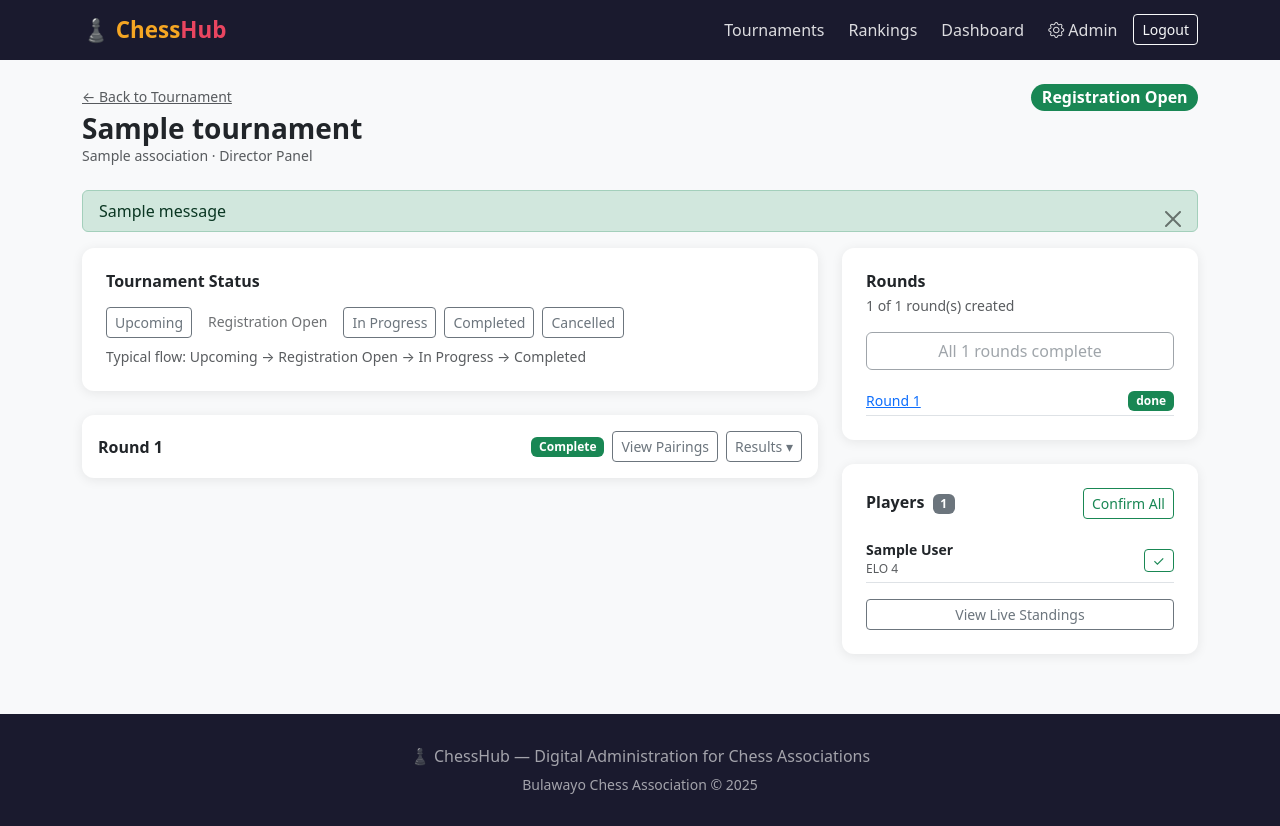
After one commit to Mahwaya/bcaChessHub, a Django app: page /tournaments/1/manage/ in a window 1280 px wide. The commit adds this page. Run offline with Django 5.2, Linux system fonts and the light colour scheme; a user stored in the database is signed in; tables that the repository leaves empty hold one stand-in row (values such as "Sample post"); one stand-in notice (Sample message) is shown.

Commit message:
Add tournament director panel: round management, result entry, registration confirm

```diff
--- a/templates/tournaments/detail.html
+++ b/templates/tournaments/detail.html
@@ -24,9 +24,9 @@
             </span>
             <span class="badge bg-light text-dark border">{{ tournament.get_format_display }}</span>
           </div>
-          {% if user.is_staff %}
-            <a href="/admin/tournaments/tournament/{{ tournament.pk }}/change/" class="btn btn-outline-secondary btn-sm">
-              <i class="bi bi-pencil"></i> Edit
+          {% if user.is_staff or user.member.role == 'admin' and user.member.association == tournament.association %}
+            <a href="{% url 'tournament_manage' tournament.pk %}" class="btn btn-chess btn-sm">
+              <i class="bi bi-gear"></i> Manage Tournament
             </a>
           {% endif %}
         </div>
--- /dev/null
+++ b/templates/tournaments/manage.html
@@ -0,0 +1,273 @@
+{% extends 'base.html' %}
+{% block title %}Manage — {{ tournament.name }}{% endblock %}
+
+{% block content %}
+<div class="container mt-4">
+
+  <!-- Header -->
+  <div class="d-flex align-items-start justify-content-between flex-wrap gap-2 mb-4">
+    <div>
+      <a href="{% url 'tournament_detail' tournament.pk %}" class="text-muted small">&larr; Back to Tournament</a>
+      <h3 class="fw-bold mt-1 mb-0">{{ tournament.name }}</h3>
+      <div class="text-muted small">{{ tournament.association.name }} &middot; Director Panel</div>
+    </div>
+    <span class="badge fs-6 rounded-pill badge-status-{{ tournament.status }}">
+      {{ tournament.get_status_display }}
+    </span>
+  </div>
+
+  <!-- Flash messages -->
+  {% for msg in messages %}
+  <div class="alert alert-{{ msg.tags }} alert-dismissible fade show py-2" role="alert">
+    {{ msg }}
+    <button type="button" class="btn-close" data-bs-dismiss="alert"></button>
+  </div>
+  {% endfor %}
+
+  <div class="row g-4">
+
+    <!-- ── LEFT COLUMN ────────────────────────────────── -->
+    <div class="col-lg-8">
+
+      <!-- ① Status control -->
+      <div class="card p-4 mb-4">
+        <h6 class="fw-bold mb-3">Tournament Status</h6>
+        <div class="d-flex flex-wrap gap-2">
+          {% for val, label in status_choices %}
+          <form method="post">
+            {% csrf_token %}
+            <input type="hidden" name="action" value="set_status">
+            <input type="hidden" name="status" value="{{ val }}">
+            <button type="submit"
+              class="btn btn-sm {% if tournament.status == val %}btn-chess{% else %}btn-outline-secondary{% endif %}"
+              {% if tournament.status == val %}disabled{% endif %}>
+              {{ label }}
+            </button>
+          </form>
+          {% endfor %}
+        </div>
+        <div class="text-muted small mt-2">
+          Typical flow: Upcoming → Registration Open → In Progress → Completed
+        </div>
+      </div>
+
+      <!-- ② Current round matches + result entry -->
+      {% if current_round %}
+      <div class="card p-4 mb-4">
+        <div class="d-flex align-items-center justify-content-between mb-3">
+          <h6 class="fw-bold mb-0">Round {{ current_round.number }} — Record Results</h6>
+          <form method="post">
+            {% csrf_token %}
+            <input type="hidden" name="action" value="complete_round">
+            <input type="hidden" name="round_pk" value="{{ current_round.pk }}">
+            <button type="submit" class="btn btn-success btn-sm"
+              onclick="return confirm('Mark Round {{ current_round.number }} complete? This cannot be undone.')">
+              ✓ Mark Round {{ current_round.number }} Complete
+            </button>
+          </form>
+        </div>
+
+        <div class="table-responsive">
+          <table class="table table-hover align-middle mb-0">
+            <thead>
+              <tr>
+                <th style="width:3.5rem;" class="text-center">Board</th>
+                <th>White</th>
+                <th style="width:9rem;">Result</th>
+                <th>Black</th>
+                <th style="width:5rem;"></th>
+              </tr>
+            </thead>
+            <tbody>
+              {% for match in current_round.matches.all %}
+              <tr>
+                <td class="text-center text-muted">
+                  {% if match.black_player %}{{ match.board_number|default:"—" }}{% else %}BYE{% endif %}
+                </td>
+
+                <td>
+                  <span class="fw-semibold">{{ match.white_player.user.get_full_name|default:match.white_player.user.username }}</span>
+                  <span class="text-muted small ms-1">({{ match.white_player.rating }})</span>
+                </td>
+
+                <td>
+                  {% if match.black_player is None %}
+                    <span class="text-muted small">full point bye</span>
+                  {% elif match.result != 'pending' %}
+                    <span class="badge bg-success">{{ match.get_result_display }}</span>
+                  {% else %}
+                    <form method="post" action="{% url 'tournament_record_result' tournament.pk match.pk %}" class="d-flex gap-1">
+                      {% csrf_token %}
+                      <select name="result" class="form-select form-select-sm" required>
+                        <option value="">—</option>
+                        {% for val, label in result_choices %}
+                        <option value="{{ val }}">{{ label }}</option>
+                        {% endfor %}
+                      </select>
+                      <button type="submit" class="btn btn-sm btn-chess px-2">✓</button>
+                    </form>
+                  {% endif %}
+                </td>
+
+                <td>
+                  {% if match.black_player %}
+                    <span class="fw-semibold">{{ match.black_player.user.get_full_name|default:match.black_player.user.username }}</span>
+                    <span class="text-muted small ms-1">({{ match.black_player.rating }})</span>
+                  {% else %}
+                    <span class="text-muted">—</span>
+                  {% endif %}
+                </td>
+
+                <td class="text-muted small text-center">
+                  {% if match.result == 'pending' and match.black_player %}
+                    <span class="text-warning">pending</span>
+                  {% endif %}
+                </td>
+              </tr>
+              {% endfor %}
+            </tbody>
+          </table>
+        </div>
+      </div>
+      {% endif %}
+
+      <!-- ③ Completed rounds (collapsed) -->
+      {% for round in rounds %}
+      {% if round.is_complete %}
+      <div class="card p-3 mb-3">
+        <div class="d-flex align-items-center justify-content-between">
+          <span class="fw-semibold">Round {{ round.number }}</span>
+          <div class="d-flex align-items-center gap-2">
+            <span class="badge bg-success">Complete</span>
+            <a href="{% url 'tournament_round' tournament.pk round.number %}" class="btn btn-outline-secondary btn-sm">
+              View Pairings
+            </a>
+            <button class="btn btn-outline-secondary btn-sm" type="button"
+              data-bs-toggle="collapse" data-bs-target="#round{{ round.number }}">
+              Results ▾
+            </button>
+          </div>
+        </div>
+        <div class="collapse mt-3" id="round{{ round.number }}">
+          <table class="table table-sm mb-0">
+            <tbody>
+              {% for match in round.matches.all %}
+              <tr>
+                <td class="text-muted small" style="width:3rem;">{% if match.black_player %}{{ match.board_number|default:"—" }}{% else %}BYE{% endif %}</td>
+                <td>{{ match.white_player.user.get_full_name|default:match.white_player.user.username }}</td>
+                <td class="fw-bold text-center" style="width:6rem;">
+                  {% if match.result == 'white_win' %}1 – 0
+                  {% elif match.result == 'black_win' %}0 – 1
+                  {% elif match.result == 'draw' %}½ – ½
+                  {% elif match.result == 'white_forfeit' %}w.ff
+                  {% elif match.result == 'black_forfeit' %}b.ff
+                  {% else %}bye{% endif %}
+                </td>
+                <td>{% if match.black_player %}{{ match.black_player.user.get_full_name|default:match.black_player.user.username }}{% else %}—{% endif %}</td>
+              </tr>
+              {% endfor %}
+            </tbody>
+          </table>
+        </div>
+      </div>
+      {% endif %}
+      {% endfor %}
+
+    </div>
+
+    <!-- ── RIGHT COLUMN ───────────────────────────────── -->
+    <div class="col-lg-4">
+
+      <!-- ④ Start next round -->
+      <div class="card p-4 mb-4">
+        <h6 class="fw-bold mb-1">Rounds</h6>
+        <div class="text-muted small mb-3">
+          {{ rounds|length }} of {{ tournament.num_rounds }} round(s) created
+        </div>
+
+        {% if can_start_round %}
+        <form method="post">
+          {% csrf_token %}
+          <input type="hidden" name="action" value="start_round">
+          <button type="submit" class="btn btn-chess w-100 fw-semibold">
+            ▶ Start Round {{ next_round_number }}
+          </button>
+        </form>
+        {% elif current_round %}
+        <button class="btn btn-outline-secondary w-100" disabled>
+          Complete Round {{ current_round.number }} first
+        </button>
+        {% elif rounds|length >= tournament.num_rounds %}
+        <button class="btn btn-outline-secondary w-100" disabled>
+          All {{ tournament.num_rounds }} rounds complete
+        </button>
+        {% else %}
+        <button class="btn btn-outline-secondary w-100" disabled title="Need ≥ 2 confirmed players">
+          Not ready to start
+        </button>
+        {% endif %}
+
+        {% if rounds %}
+        <div class="mt-3">
+          {% for round in rounds %}
+          <div class="d-flex justify-content-between align-items-center py-1 border-bottom">
+            <a href="{% url 'tournament_round' tournament.pk round.number %}" class="small">
+              Round {{ round.number }}
+            </a>
+            <span class="badge {% if round.is_complete %}bg-success{% else %}bg-warning text-dark{% endif %}">
+              {% if round.is_complete %}done{% else %}active{% endif %}
+            </span>
+          </div>
+          {% endfor %}
+        </div>
+        {% endif %}
+      </div>
+
+      <!-- ⑤ Registrations -->
+      <div class="card p-4">
+        <div class="d-flex justify-content-between align-items-center mb-3">
+          <h6 class="fw-bold mb-0">
+            Players
+            <span class="badge bg-secondary ms-1">{{ registrations|length }}</span>
+          </h6>
+          {% if registrations %}
+          <form method="post">
+            {% csrf_token %}
+            <input type="hidden" name="action" value="confirm_all">
+            <button type="submit" class="btn btn-sm btn-outline-success">Confirm All</button>
+          </form>
+          {% endif %}
+        </div>
+
+        {% for reg in registrations %}
+        <div class="d-flex align-items-center justify-content-between py-1 border-bottom gap-2">
+          <div class="small">
+            <div class="fw-semibold">{{ reg.player.user.get_full_name|default:reg.player.user.username }}</div>
+            <div class="text-muted" style="font-size:0.75rem;">ELO {{ reg.player.rating }}</div>
+          </div>
+          {% if reg.status == 'confirmed' %}
+            <span class="badge bg-success">confirmed</span>
+          {% elif reg.status == 'pending' %}
+            <form method="post" class="ms-auto">
+              {% csrf_token %}
+              <input type="hidden" name="action" value="confirm_reg">
+              <input type="hidden" name="reg_pk" value="{{ reg.pk }}">
+              <button type="submit" class="btn btn-sm btn-outline-success py-0 px-2">✓</button>
+            </form>
+          {% else %}
+            <span class="badge bg-secondary">{{ reg.get_status_display }}</span>
+          {% endif %}
+        </div>
+        {% empty %}
+        <p class="text-muted small mb-0">No registrations yet.</p>
+        {% endfor %}
+
+        <a href="{% url 'tournament_standings' tournament.pk %}" class="btn btn-outline-secondary btn-sm w-100 mt-3">
+          View Live Standings
+        </a>
+      </div>
+
+    </div>
+  </div>
+</div>
+{% endblock %}
--- a/tournaments/urls.py
+++ b/tournaments/urls.py
@@ -7,4 +7,6 @@ urlpatterns = [
     path('<int:pk>/register/', views.tournament_register, name='tournament_register'),
     path('<int:pk>/standings/', views.tournament_standings, name='tournament_standings'),
     path('<int:pk>/rounds/<int:round_number>/', views.tournament_round, name='tournament_round'),
+    path('<int:pk>/manage/', views.tournament_manage, name='tournament_manage'),
+    path('<int:pk>/manage/result/<int:match_pk>/', views.tournament_record_result, name='tournament_record_result'),
 ]
--- a/tournaments/views.py
+++ b/tournaments/views.py
@@ -1,8 +1,19 @@
 from django.shortcuts import render, get_object_or_404, redirect
 from django.contrib.auth.decorators import login_required
 from django.contrib import messages
+from django.views.decorators.http import require_POST
 from .models import Tournament, TournamentRegistration, Round
 from matches.models import Match
+
+
+def _is_director(user, tournament):
+    """True if user may manage this tournament."""
+    if user.is_staff:
+        return True
+    if hasattr(user, 'member'):
+        m = user.member
+        return m.role == 'admin' and m.association_id == tournament.association_id
+    return False
 
 
 def tournament_list(request):
@@ -100,3 +111,116 @@ def tournament_round(request, pk, round_number):
         'rounds': rounds,
         'viewer_member': request.user.member if request.user.is_authenticated and hasattr(request.user, 'member') else None,
     })
+
+
+@login_required
+def tournament_manage(request, pk):
+    """Tournament director panel — start rounds, record results, confirm registrations."""
+    tournament = get_object_or_404(Tournament.objects.select_related('association'), pk=pk)
+
+    if not _is_director(request.user, tournament):
+        messages.error(request, 'You do not have permission to manage this tournament.')
+        return redirect('tournament_detail', pk=pk)
+
+    if request.method == 'POST':
+        action = request.POST.get('action')
+
+        if action == 'set_status':
+            new_status = request.POST.get('status')
+            valid = [s[0] for s in Tournament.STATUS_CHOICES]
+            if new_status in valid:
+                tournament.status = new_status
+                tournament.save(update_fields=['status'])
+                messages.success(request, f'Status changed to "{tournament.get_status_display()}".')
+
+        elif action == 'confirm_reg':
+            reg = get_object_or_404(TournamentRegistration, pk=request.POST.get('reg_pk'), tournament=tournament)
+            reg.status = 'confirmed'
+            reg.save(update_fields=['status'])
+            messages.success(request, f'{reg.player} confirmed.')
+
+        elif action == 'confirm_all':
+            count = TournamentRegistration.objects.filter(tournament=tournament, status='pending').update(status='confirmed')
+            messages.success(request, f'{count} registration(s) confirmed.')
+
+        elif action == 'start_round':
+            from .services import create_next_round
+            try:
+                round_obj, pairings, bye_player, errors = create_next_round(tournament)
+                messages.success(request, f'Round {round_obj.number} started — {len(pairings)} board(s).')
+                if bye_player:
+                    messages.info(request, f'{bye_player} receives a full-point bye.')
+                for err in errors:
+                    messages.warning(request, err)
+            except ValueError as exc:
+                messages.error(request, str(exc))
+
+        elif action == 'complete_round':
+            round_obj = get_object_or_404(Round, pk=request.POST.get('round_pk'), tournament=tournament)
+            from .services import complete_round
+            try:
+                complete_round(round_obj)
+                messages.success(request, f'Round {round_obj.number} marked complete.')
+            except ValueError as exc:
+                messages.error(request, str(exc))
+
+        return redirect('tournament_manage', pk=pk)
+
+    # GET — build context
+    registrations = tournament.registrations.select_related('player__user').order_by('status', 'registered_at')
+    rounds = list(
+        tournament.rounds.prefetch_related(
+            'matches__white_player__user',
+            'matches__black_player__user',
+        ).order_by('number')
+    )
+    current_round = next((r for r in rounds if not r.is_complete), None)
+    completed_rounds = tournament.rounds.filter(is_complete=True).count()
+    can_start_round = (
+        tournament.status in ('registration_open', 'in_progress')
+        and current_round is None
+        and completed_rounds < tournament.num_rounds
+        and tournament.registrations.filter(status='confirmed').count() >= 2
+    )
+
+    return render(request, 'tournaments/manage.html', {
+        'tournament': tournament,
+        'registrations': registrations,
+        'rounds': rounds,
+        'current_round': current_round,
+        'can_start_round': can_start_round,
+        'result_choices': [rc for rc in Match.RESULT_CHOICES if rc[0] != 'pending'],
+        'status_choices': Tournament.STATUS_CHOICES,
+        'next_round_number': completed_rounds + 1,
+    })
+
+
+@login_required
+@require_POST
+def tournament_record_result(request, pk, match_pk):
+    """Record a match result from the director panel."""
+    tournament = get_object_or_404(Tournament, pk=pk)
+
+    if not _is_director(request.user, tournament):
+        messages.error(request, 'Permission denied.')
+        return redirect('tournament_manage', pk=pk)
+
+    match = get_object_or_404(Match, pk=match_pk, tournament=tournament)
+
+    if match.black_player is None:
+        messages.error(request, 'Cannot override a bye result.')
+        return redirect('tournament_manage', pk=pk)
+
+    result = request.POST.get('result')
+    valid = [rc[0] for rc in Match.RESULT_CHOICES if rc[0] != 'pending']
+    if result not in valid:
+        messages.error(request, f'Invalid result value.')
+        return redirect('tournament_manage', pk=pk)
+
+    if match.result != 'pending':
+        messages.warning(request, f'Board {match.board_number} result already recorded ({match.result}).')
+        return redirect('tournament_manage', pk=pk)
+
+    match.record_result(result)
+    messages.success(request, f'Board {match.board_number}: {match.get_result_display()} saved.')
+    return redirect('tournament_manage', pk=pk)
```
